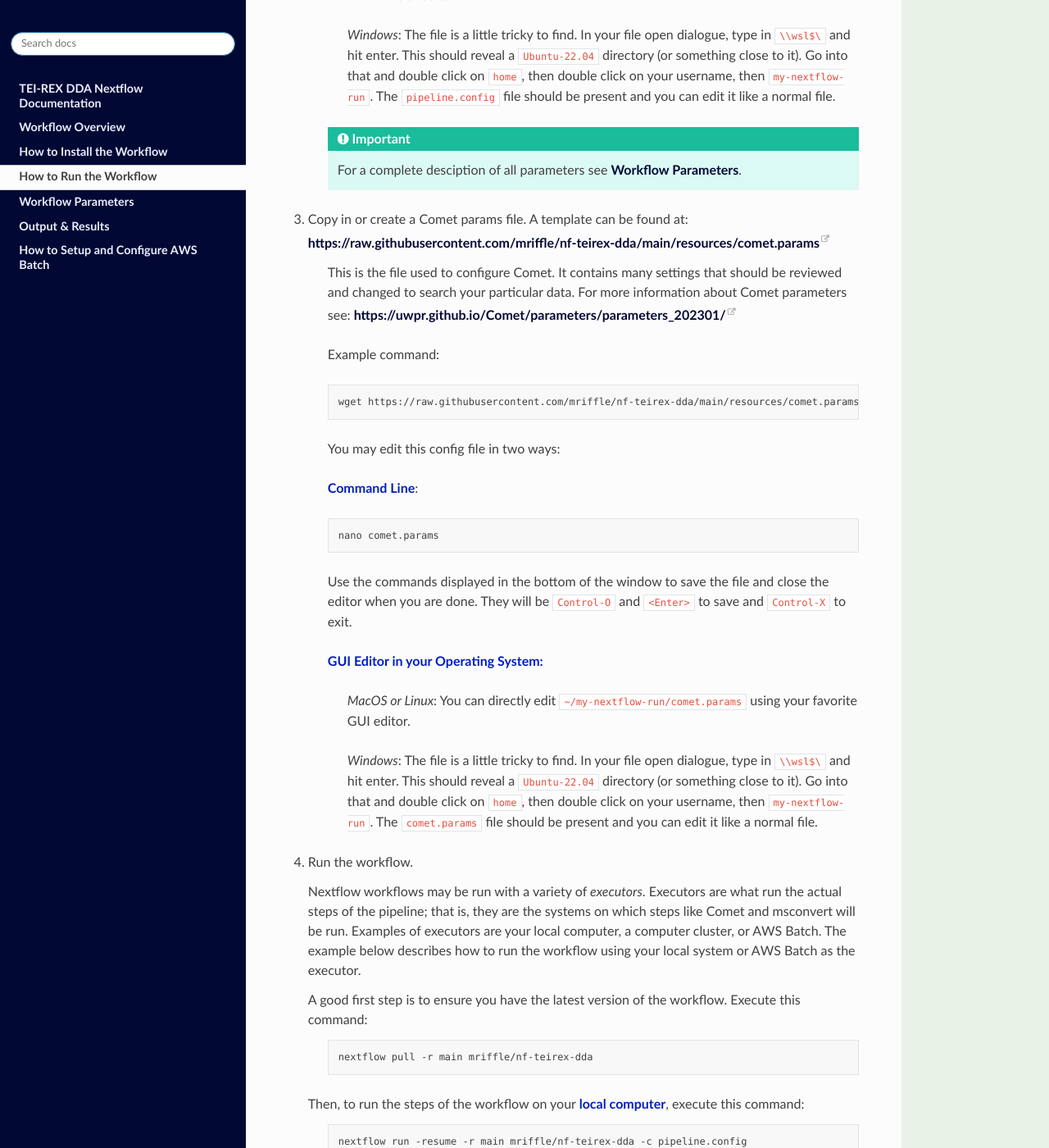
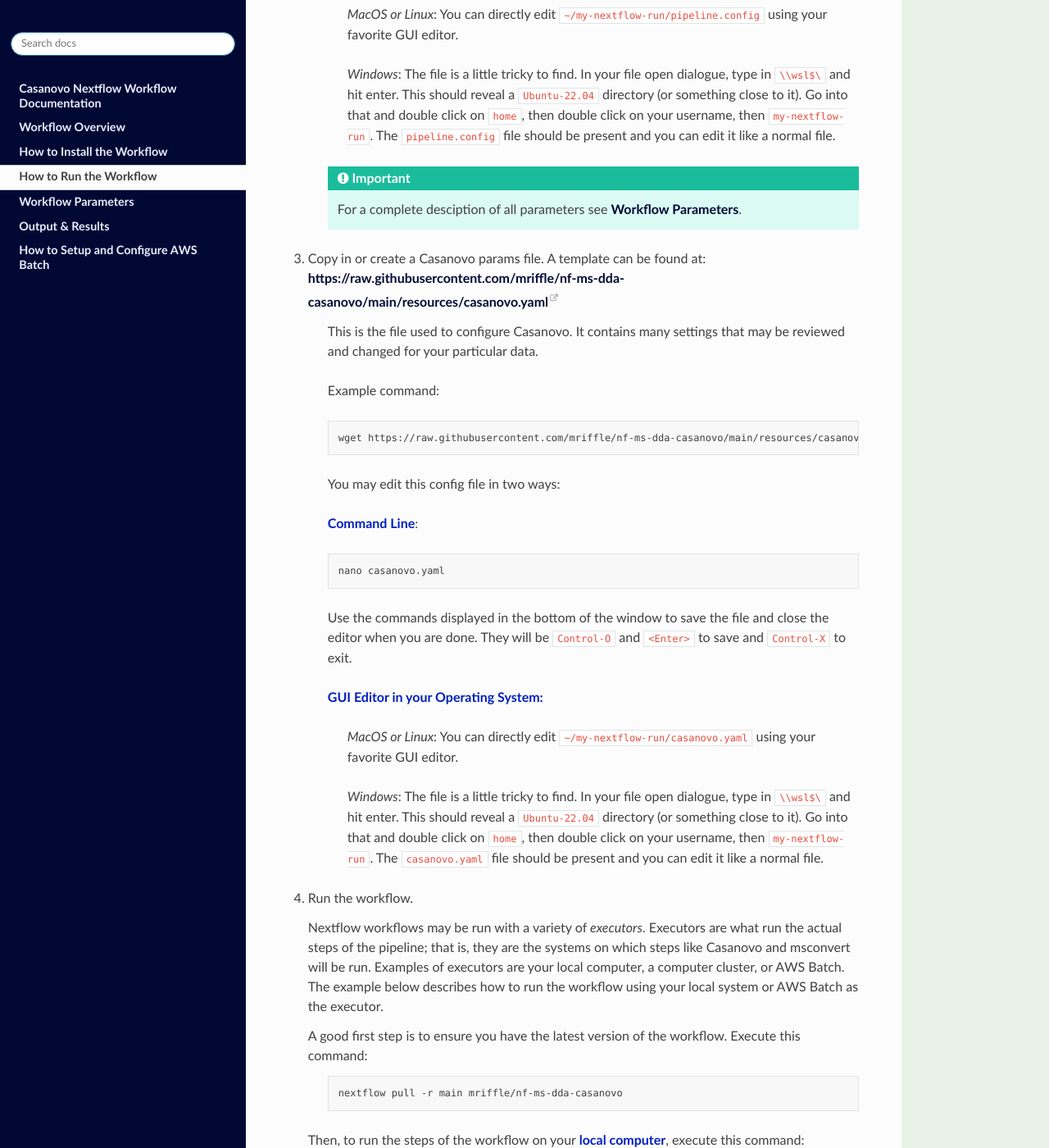
Before and after one commit to mriffle/nf-ms-dda-casanovo, a Sphinx documentation site: the page built from docs/source/how_to_run.rst, in a window 1280 px wide and 1400 px high, scrolled down 1179 px. Shown: the whole window at 82% size. Built offline with Sphinx 7.4.7 and the Read the Docs theme 2.0.0, drawn with Linux system fonts in a browser that asks for light colours; some of the changed text lies outside the part shown.

Commit message:
towards initial commit (docs)

```diff
--- a/docs/source/how_to_run.rst
+++ b/docs/source/how_to_run.rst
@@ -1,10 +1,10 @@
 ===================================
 How to Run the Workflow
 ===================================
-Follow these instructions to run the Nextflow DDA workflow from your system.
+Follow these instructions to run the Nextflow Casanovo workflow from your system.
 Note that your system must remain on for the duration of the running of the
-workflow. Even though the steps may be running on AWS Batch, your system still
-orchestrates the running of the steps.
+workflow. Even though the steps may be running on a remote system (like AWS Batch),
+your system still orchestrates the running of the steps.
 
 .. important::
 
@@ -25,13 +25,13 @@ Follow these steps to run a workflow:
 
     This will create a directory named ``my-nextflow-run`` in your home directory and move into that directory.
 
-2. Copy in or create a pipeline.config file. A template can be found at: https://raw.githubusercontent.com/mriffle/nf-teirex-dda/main/resources/pipeline.config
+2. Copy in or create a pipeline.config file. A template can be found at: https://raw.githubusercontent.com/mriffle/nf-ms-dda-casanovo/main/resources/pipeline.config
 
     Example command:
 
     .. code-block:: bash
 
-       wget https://raw.githubusercontent.com/mriffle/nf-teirex-dda/main/resources/pipeline.config
+       wget https://raw.githubusercontent.com/mriffle/nf-ms-dda-casanovo/main/resources/pipeline.config
 
     You may edit this config file in two ways:
 
@@ -56,15 +56,15 @@ Follow these steps to run a workflow:
         For a complete desciption of all parameters see
         :doc:`workflow_parameters`.
 
-3. Copy in or create a Comet params file. A template can be found at: https://raw.githubusercontent.com/mriffle/nf-teirex-dda/main/resources/comet.params
+3. Copy in or create a Casanovo params file. A template can be found at: https://raw.githubusercontent.com/mriffle/nf-ms-dda-casanovo/main/resources/casanovo.yaml
 
-    This is the file used to configure Comet. It contains many settings that should be reviewed and changed to search your particular data. For more information about Comet parameters see: https://uwpr.github.io/Comet/parameters/parameters_202301/
+    This is the file used to configure Casanovo. It contains many settings that may be reviewed and changed for your particular data.
 
     Example command:
 
     .. code-block:: bash
 
-       wget https://raw.githubusercontent.com/mriffle/nf-teirex-dda/main/resources/comet.params
+       wget https://raw.githubusercontent.com/mriffle/nf-ms-dda-casanovo/main/resources/casanovo.yaml
 
     You may edit this config file in two ways:
 
@@ -72,23 +72,23 @@ Follow these steps to run a workflow:
 
     .. code-block:: bash
 
-        nano comet.params
+        nano casanovo.yaml
 
     Use the commands displayed in the bottom of the window to save the file and close the editor when you are done. They will be ``Control-O`` and ``<Enter>`` to save and ``Control-X`` to exit.
 
     **GUI Editor in your Operating System:**
 
-        *MacOS or Linux*: You can directly edit ``~/my-nextflow-run/comet.params`` using your favorite GUI editor.
+        *MacOS or Linux*: You can directly edit ``~/my-nextflow-run/casanovo.yaml`` using your favorite GUI editor.
 
         *Windows*: The file is a little tricky to find. In your file open dialogue, type in ``\\wsl$\`` and hit enter.
         This should reveal a ``Ubuntu-22.04`` directory (or something close to it). Go into that and double click on ``home``, then double
-        click on your username, then ``my-nextflow-run``. The ``comet.params`` file should be present and you can edit it like a normal file.
+        click on your username, then ``my-nextflow-run``. The ``casanovo.yaml`` file should be present and you can edit it like a normal file.
 
 
 4. Run the workflow.
 
    Nextflow workflows may be run with a variety of *executors*. Executors are what run the actual steps of the pipeline; that is, they are
-   the systems on which steps like Comet and msconvert will be run. Examples of executors are your local computer, a computer cluster, or
+   the systems on which steps like Casanovo and msconvert will be run. Examples of executors are your local computer, a computer cluster, or
    AWS Batch. The example below describes how to run the workflow using your local system or AWS Batch as the executor.
 
 
@@ -96,13 +96,13 @@ Follow these steps to run a workflow:
 
     .. code-block:: bash
 
-        nextflow pull -r main mriffle/nf-teirex-dda
+        nextflow pull -r main mriffle/nf-ms-dda-casanovo
 
    Then, to run the steps of the workflow on your **local computer**, execute this command:
 
     .. code-block:: bash
 
-        nextflow run -resume -r main mriffle/nf-teirex-dda -c pipeline.config
+        nextflow run -resume -r main mriffle/nf-ms-dda-casanovo -c pipeline.config
 
     .. note::
 
@@ -115,7 +115,7 @@ Follow these steps to run a workflow:
 
     .. code-block:: bash
 
-        nextflow run -resume -r main -profile aws mriffle/nf-teirex-dda -bucket-dir s3://bucket/dir -c pipeline.config
+        nextflow run -resume -r main -profile aws mriffle/nf-ms-dda-casanovoa -bucket-dir s3://bucket/dir -c pipeline.config
 
     .. important::
 
```
Also changed, not shown: docs/source/index.rst (+5 -9 lines), docs/source/overview.rst (+7 -13 lines), resources/casanovo.yaml (added, +136 -0 lines), 1 other file.
